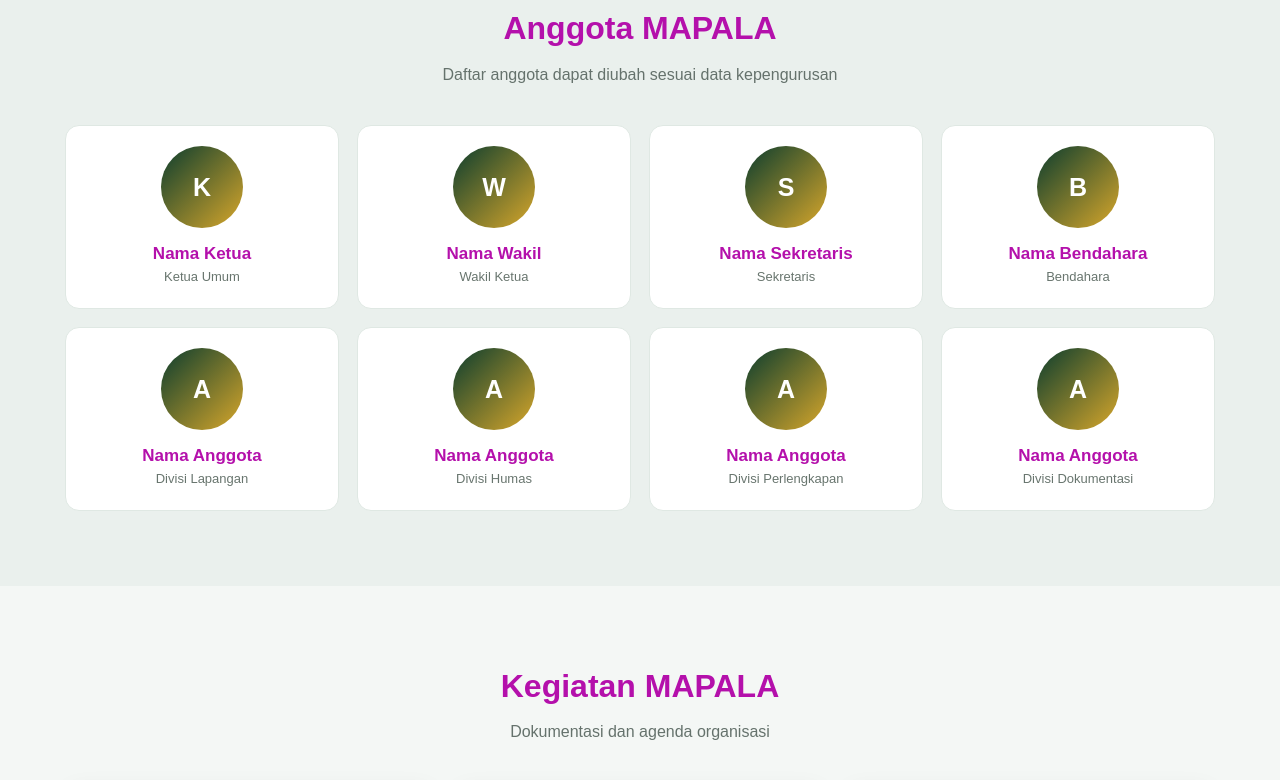
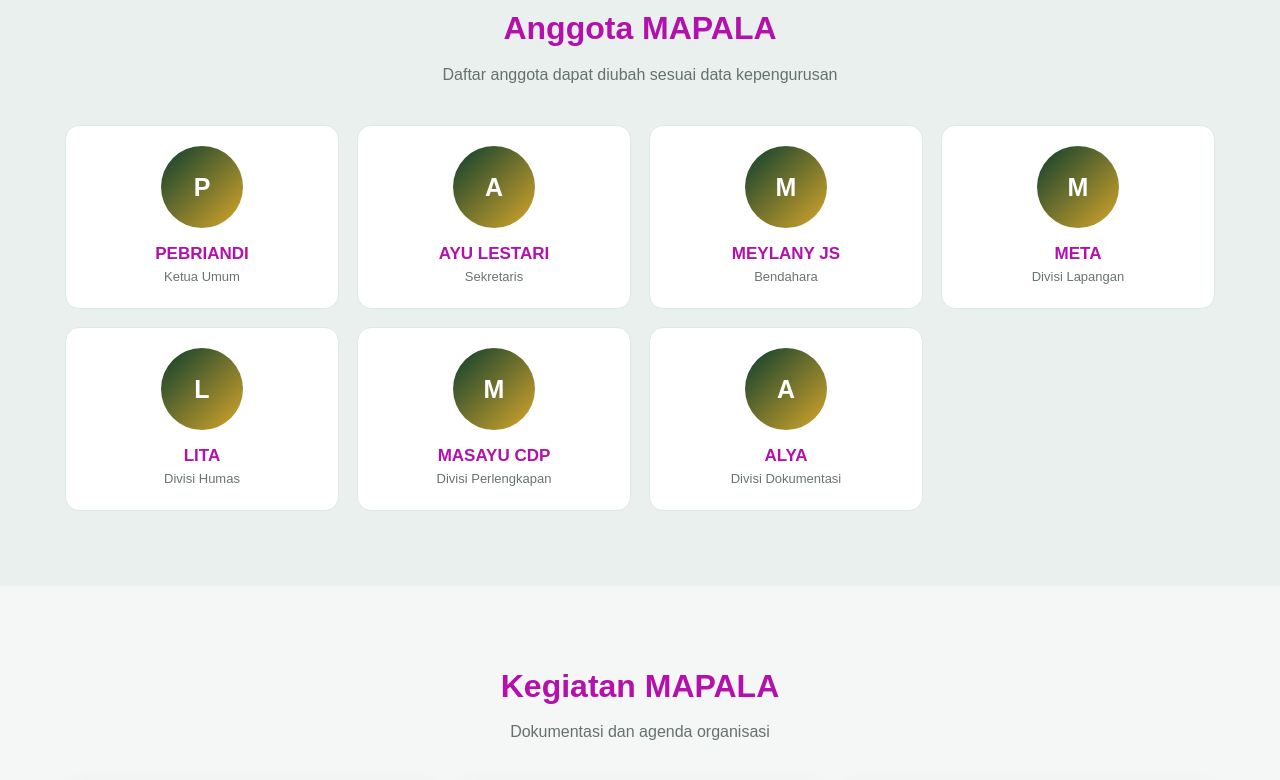
Before and after one commit to jsmeylany-jpg/web-mapala-polsky, a plain HTML site: page index.html in a window 1280 px wide. Shown: the part 1421-2201 px from the top of the page. Drawn offline with Linux system fonts and the light colour scheme.

Commit message:
Add files via upload

```diff
--- a/index.html
+++ b/index.html
@@ -164,14 +164,13 @@ footer{background:#07271d;color:#cbd8d1;text-align:center;padding:25px 20px;font
       <p>Daftar anggota dapat diubah sesuai data kepengurusan</p>
     </div>
     <div class="member-grid">
-      <div class="member"><div class="avatar">K</div><h3>Nama Ketua</h3><p>Ketua Umum</p></div>
-      <div class="member"><div class="avatar">W</div><h3>Nama Wakil</h3><p>Wakil Ketua</p></div>
-      <div class="member"><div class="avatar">S</div><h3>Nama Sekretaris</h3><p>Sekretaris</p></div>
-      <div class="member"><div class="avatar">B</div><h3>Nama Bendahara</h3><p>Bendahara</p></div>
-      <div class="member"><div class="avatar">A</div><h3>Nama Anggota</h3><p>Divisi Lapangan</p></div>
-      <div class="member"><div class="avatar">A</div><h3>Nama Anggota</h3><p>Divisi Humas</p></div>
-      <div class="member"><div class="avatar">A</div><h3>Nama Anggota</h3><p>Divisi Perlengkapan</p></div>
-      <div class="member"><div class="avatar">A</div><h3>Nama Anggota</h3><p>Divisi Dokumentasi</p></div>
+      <div class="member"><div class="avatar">P</div><h3>PEBRIANDI</h3><p>Ketua Umum</p></div>
+      <div class="member"><div class="avatar">A</div><h3>AYU LESTARI</h3><p>Sekretaris</p></div>
+      <div class="member"><div class="avatar">M</div><h3>MEYLANY JS</h3><p>Bendahara</p></div>
+      <div class="member"><div class="avatar">M</div><h3>META</h3><p>Divisi Lapangan</p></div>
+      <div class="member"><div class="avatar">L</div><h3>LITA</h3><p>Divisi Humas</p></div>
+      <div class="member"><div class="avatar">M</div><h3>MASAYU CDP</h3><p>Divisi Perlengkapan</p></div>
+      <div class="member"><div class="avatar">A</div><h3>ALYA</h3><p>Divisi Dokumentasi</p></div>
     </div>
   </div>
 </section>
@@ -216,7 +215,7 @@ footer{background:#07271d;color:#cbd8d1;text-align:center;padding:25px 20px;font
       <p style="color:#cbd8d1">Informasi yang dapat diisi sesuai akun resmi MAPALA</p>
     </div>
     <div class="contact-grid">
-      <div class="card"><h3>UKM MAPALA Politeknik Sekayu</h3><p style="margin-top:10px">📍 Politeknik Sekayu, Musi Banyuasin, Sumatera Selatan</p><p>📧 Email: isi-email@contoh.com</p><p>📱 WhatsApp: 08xxxxxxxxxx</p></div>
+      <div class="card"><h3>UKM MAPALA Politeknik Sekayu</h3><p style="margin-top:10px">📍 Politeknik Sekayu, Musi Banyuasin, Sumatera Selatan</p><p>📧 Email:-</p><p>📱 WhatsApp: 08989941909</p></div>
       <div class="card"><h3>Media Sosial</h3><p style="margin-top:10px">Instagram: @mapala.polsky</p><p>Facebook: MAPALA Politeknik Sekayu</p><p>TikTok: @mapala.polsky</p></div>
     </div>
   </div>
```
